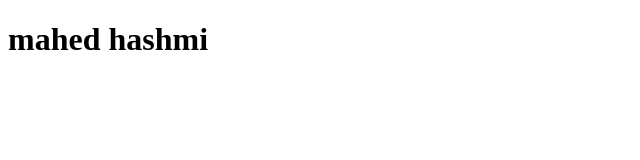
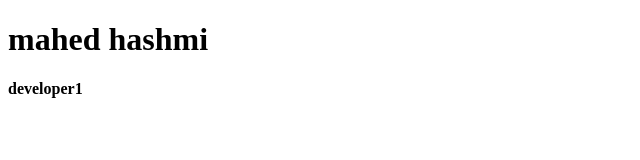
Before and after one commit to Mahad-Ahmed-Hashmi/project-website-, a plain HTML site: page index.html in a window 1280 px wide. Shown: the full height of the page, 0-640 px from the left. Drawn offline with Linux system fonts and the light colour scheme.

Commit message:
developer1

```diff
--- a/index.html
+++ b/index.html
@@ -7,5 +7,6 @@
 </head>
 <body>
     <h1>mahed hashmi</h1>
+    <h4>developer1</h4>
 </body>
 </html>
```
